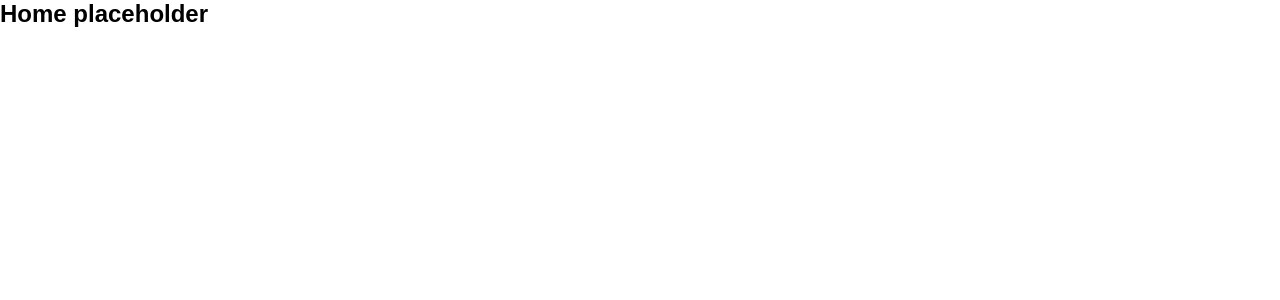
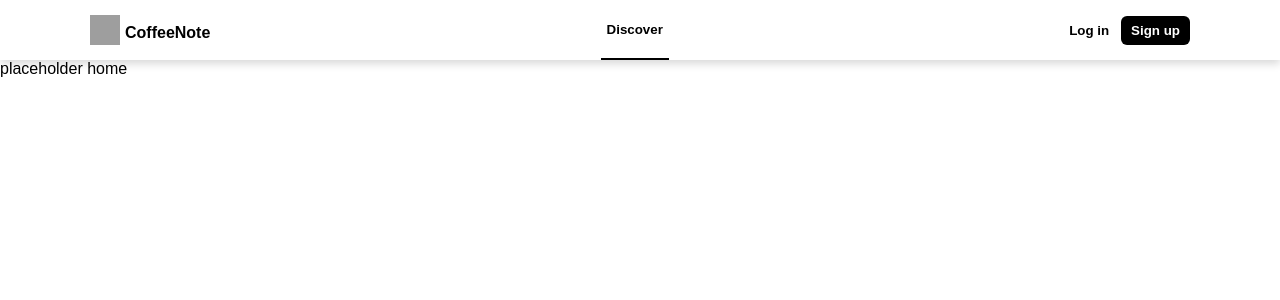
Before and after one commit to Jean123Van/coffee-shop, a React (Vite) app: page / in a window 1280 px wide. Shown: the top 300 px of the page. Built offline with nearby package versions, Linux system fonts and the light colour scheme; grey boxes are pictures that could not be loaded.

Commit message:
render navbar

```diff
--- a/src/App.tsx
+++ b/src/App.tsx
@@ -2,12 +2,15 @@ import { BrowserRouter as Router, Routes, Route } from 'react-router-dom';
 import Home from './pages/Home.tsx';
 import Register from './pages/Register.tsx';
 import Login from './pages/Login.tsx';
+import NavBar from './components/NavBar/NavBar.tsx';
 
 function App() {
     return (
         <Router>
             <Routes>
-                <Route path="/" element={<Home />} />
+                <Route element={<NavBar />}>
+                    <Route path="/" element={<Home />} />
+                </Route>
                 <Route path="/register" element={<Register />} />
                 <Route path="/login" element={<Login />} />
             </Routes>
--- /dev/null
+++ b/src/components/NavBar/NavBar.tsx
@@ -0,0 +1,114 @@
+import { Outlet } from 'react-router-dom';
+import logo from '../../assets/coffee.png';
+
+function NavBar() {
+    return (
+        <main
+            style={{
+                minHeight: '100vh',
+            }}
+        >
+            <header
+                style={{
+                    backgroundColor: 'white',
+                    paddingLeft: '20px',
+                    paddingRight: '20px',
+                    display: 'flex',
+                    boxShadow: '0 4px 8px rgba(0, 0, 0, 0.15)',
+                    justifyContent: 'center',
+                }}
+            >
+                <div
+                    style={{
+                        display: 'flex',
+                        alignItems: 'center',
+                        justifyContent: 'space-between',
+                        width: '100%',
+                        maxWidth: '1100px',
+                    }}
+                >
+                    <div
+                        style={{
+                            display: 'flex',
+                            flexDirection: 'row',
+                            alignItems: 'center',
+                            gap: '5px',
+                        }}
+                    >
+                        <img
+                            src={logo}
+                            width={30}
+                            height={30}
+                            alt="CoffeeNote logo"
+                        />
+                        <span
+                            style={{
+                                fontWeight: 'bold',
+                                color: 'black',
+                                paddingTop: '5px',
+                            }}
+                        >
+                            CoffeeNote
+                        </span>
+                    </div>
+                    <div>
+                        <button
+                            style={{
+                                border: 'none',
+                                backgroundColor: 'transparent',
+                                fontWeight: 'bold',
+                                color: 'black',
+                                height: '60px',
+                                borderBottom: `2px solid black`,
+                                cursor: 'pointer',
+                            }}
+                        >
+                            Discover
+                        </button>
+                    </div>
+
+                    <div
+                        style={{
+                            display: 'flex',
+                            flexDirection: 'row',
+                            gap: '2px',
+                        }}
+                    >
+                        <button
+                            style={{
+                                backgroundColor: 'white',
+                                border: 'none',
+                                borderRadius: '6px',
+                                padding: '7px 10px 7px 10px',
+                                color: 'black',
+                                fontWeight: 'bold',
+                                cursor: 'pointer',
+                            }}
+                        >
+                            Log in
+                        </button>
+                        <button
+                            style={{
+                                backgroundColor: 'black',
+                                color: 'white',
+                                border: 'none',
+                                borderRadius: '6px',
+                                padding: '7px 10px 7px 10px',
+                                cursor: 'pointer',
+                                fontWeight: 'bold',
+                            }}
+                        >
+                            Sign up
+                        </button>
+                    </div>
+                </div>
+            </header>
+
+            <section>
+                <Outlet />
+            </section>
+        </main>
+    );
+}
+
+export default NavBar;
--- a/src/pages/Home.tsx
+++ b/src/pages/Home.tsx
@@ -1,5 +1,12 @@
 function Home() {
-    return <h2>Home placeholder</h2>;
+    return (
+        <main>
+            placeholder home
+            <div>
+                <div></div>
+            </div>
+        </main>
+    );
 }
 
 export default Home;
--- a/src/pages/Register.tsx
+++ b/src/pages/Register.tsx
@@ -9,9 +9,9 @@ function Register() {
     }
 
     return (
-        <div
+        <main
             style={{
-                height: '100vh',
+                minHeight: '100vh',
                 display: 'flex',
                 justifyContent: 'center',
                 alignItems: 'center',
@@ -172,7 +172,7 @@ function Register() {
                     </Link>
                 </span>
             </div>
-        </div>
+        </main>
     );
 }
 
```
